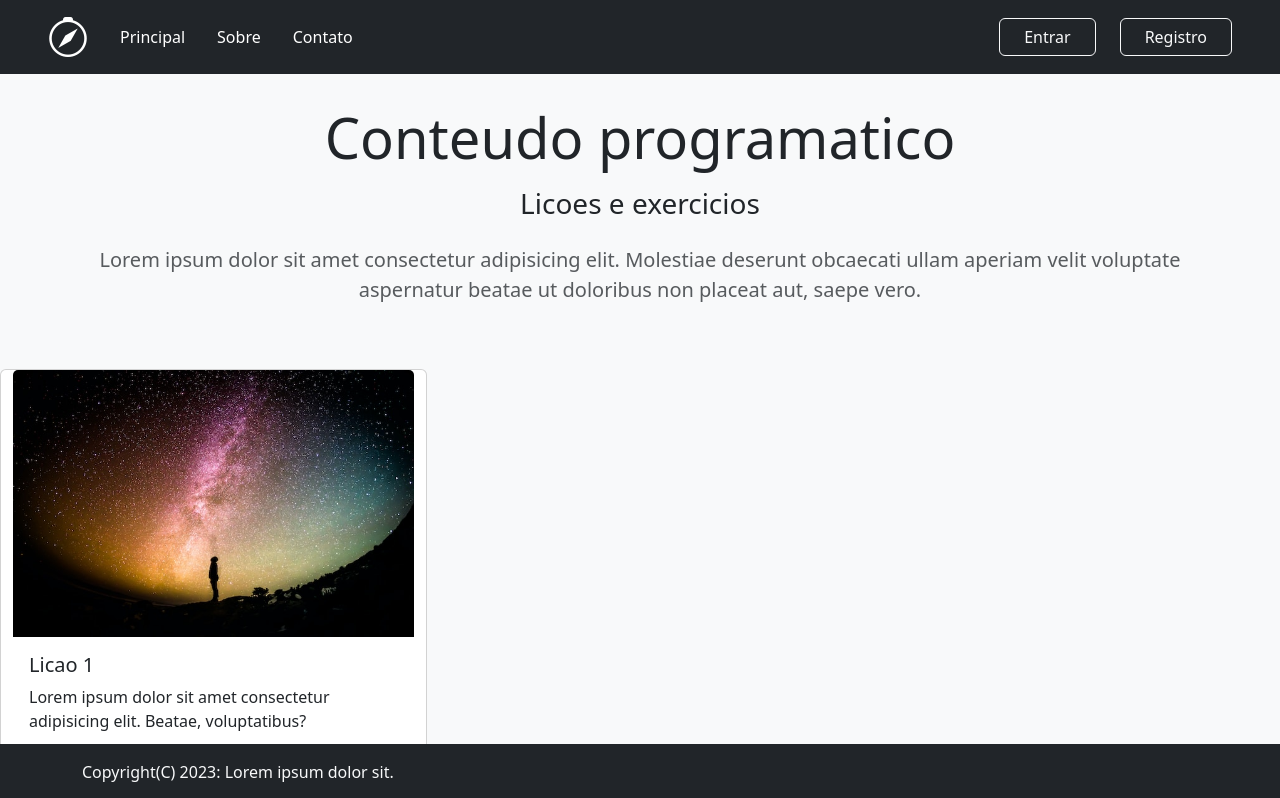
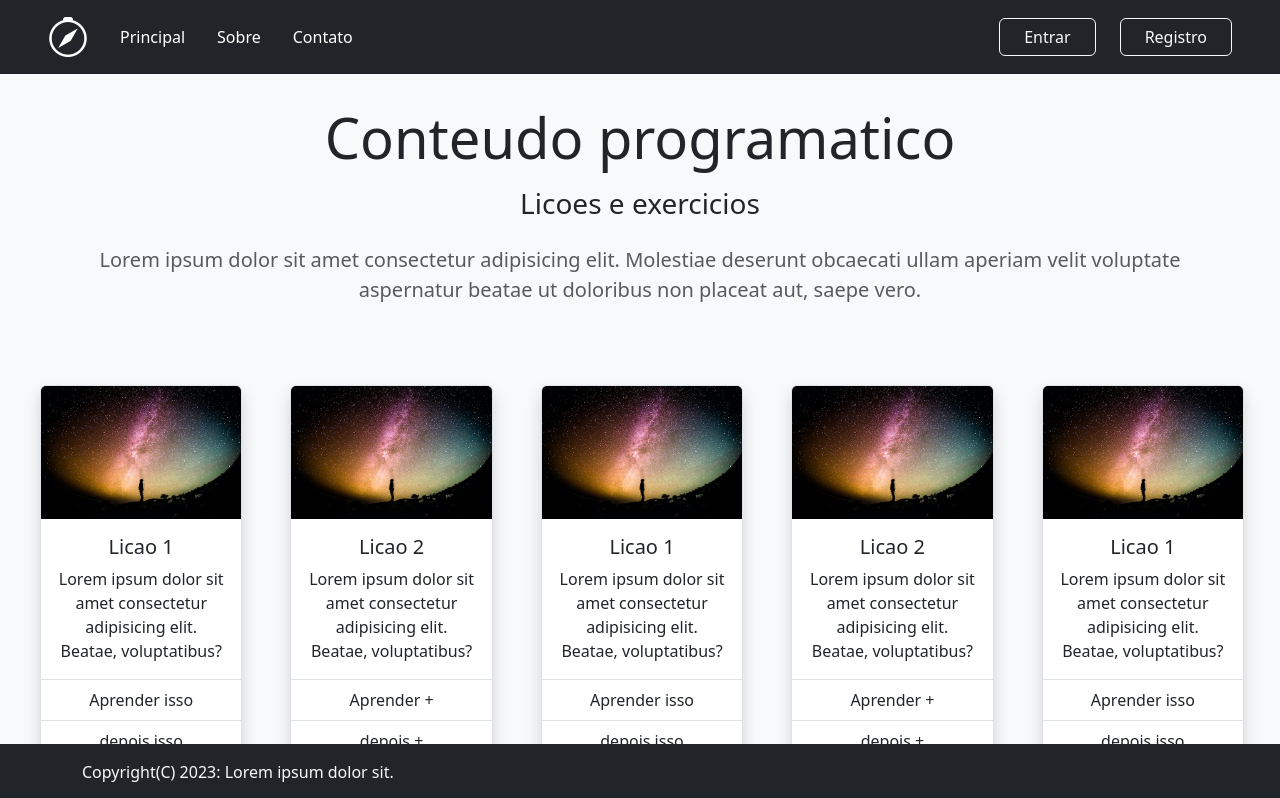
Before and after one commit to guisazevedo/aprendizado, a React (Vite) app: page /content in a window 1280 px wide. Shown: the top 798 px of the page. Built offline with nearby package versions, Linux system fonts and the light colour scheme.

Commit message:
implement content_page

```diff
--- a/src/01_components/Content.tsx
+++ b/src/01_components/Content.tsx
@@ -1,5 +1,5 @@
 interface Props {
-  image?: string;
+  image: string;
   title: string;
   description: string;
   objective_1: string;
@@ -18,11 +18,12 @@ const Content = ({
   button,
 }: Props) => {
   return (
-    <div className="row">
-      <div className="col-4 card">
+    <div className="container m-3">
+      <div className="card border px-0 shadow gb-body">
         <img
           src="/src/00_assets/images/class_1.jpg"
           className="card-img-top"
+          style={{ width: "100%" }}
           alt="Man contemplating the universe"
         />
         <div className="card-body">
@@ -35,7 +36,7 @@ const Content = ({
           <li className="list-group-item">{objective_3}</li>
         </ul>
         <div className="card-body">
-          <a href="#" className="btn btn-primary">
+          <a href="#" className="btn btn-primary px-4">
             {button}
           </a>
         </div>
--- a/src/03_pages/Content_page.tsx
+++ b/src/03_pages/Content_page.tsx
@@ -10,30 +10,91 @@ const text =
   "Lorem ipsum dolor sit amet consectetur adipisicing elit. Molestiae deserunt obcaecati ullam aperiam velit voluptate aspernatur beatae ut doloribus non placeat aut, saepe vero. ";
 
 // inputs for the Content component
-const image = "/src/00_assets/images/class_1.jpg";
-const title = "Licao 1";
-const description =
-  "Lorem ipsum dolor sit amet consectetur adipisicing elit. Beatae, voluptatibus?";
-const objective_1 = "Aprender isso";
-const objective_2 = "depois isso";
-const objective_3 = "e termina com isso";
-const button = "Iniciar";
+const cards = [
+  {
+    image: "/src/00_assets/images/class_1.jpg",
+    title: "Licao 1",
+    description:
+      "Lorem ipsum dolor sit amet consectetur adipisicing elit. Beatae, voluptatibus?",
+    objective_1: "Aprender isso",
+    objective_2: "depois isso",
+    objective_3: "e termina com isso",
+    button: "Iniciar",
+  },
+  {
+    image: "/src/00_assets/images/class_1.jpg",
+    title: "Licao 2",
+    description:
+      "Lorem ipsum dolor sit amet consectetur adipisicing elit. Beatae, voluptatibus?",
+    objective_1: "Aprender +",
+    objective_2: "depois +",
+    objective_3: "e termina com +",
+    button: "Iniciar",
+  },
+  {
+    image: "/src/00_assets/images/class_1.jpg",
+    title: "Licao 1",
+    description:
+      "Lorem ipsum dolor sit amet consectetur adipisicing elit. Beatae, voluptatibus?",
+    objective_1: "Aprender isso",
+    objective_2: "depois isso",
+    objective_3: "e termina com isso",
+    button: "Iniciar",
+  },
+  {
+    image: "/src/00_assets/images/class_1.jpg",
+    title: "Licao 2",
+    description:
+      "Lorem ipsum dolor sit amet consectetur adipisicing elit. Beatae, voluptatibus?",
+    objective_1: "Aprender +",
+    objective_2: "depois +",
+    objective_3: "e termina com +",
+    button: "Iniciar",
+  },
+  {
+    image: "/src/00_assets/images/class_1.jpg",
+    title: "Licao 1",
+    description:
+      "Lorem ipsum dolor sit amet consectetur adipisicing elit. Beatae, voluptatibus?",
+    objective_1: "Aprender isso",
+    objective_2: "depois isso",
+    objective_3: "e termina com isso",
+    button: "Iniciar",
+  },
+  {
+    image: "/src/00_assets/images/class_1.jpg",
+    title: "Licao 2",
+    description:
+      "Lorem ipsum dolor sit amet consectetur adipisicing elit. Beatae, voluptatibus?",
+    objective_1: "Aprender +",
+    objective_2: "depois +",
+    objective_3: "e termina com +",
+    button: "Iniciar",
+  },
+];
 
 const Content_page = () => {
   return (
     <>
       <Navbar />
-      <div className="p-5"></div>
+      <div className="py-5"></div>
       <HeaderText header={header} sub_header={sub_header} text={text} />
-      <Content
-        image={image}
-        title={title}
-        description={description}
-        objective_1={objective_1}
-        objective_2={objective_2}
-        objective_3={objective_3}
-        button={button}
-      />
+      <div className="row text-center me-3">
+        {cards.map((card) => (
+          <div className="col-sm">
+            <Content
+              image={card.image}
+              title={card.title}
+              description={card.description}
+              objective_1={card.objective_1}
+              objective_2={card.objective_2}
+              objective_3={card.objective_3}
+              button={card.button}
+            />
+          </div>
+        ))}
+      </div>
+
       <div className="p-5"></div>
       <Footer />
     </>
```
